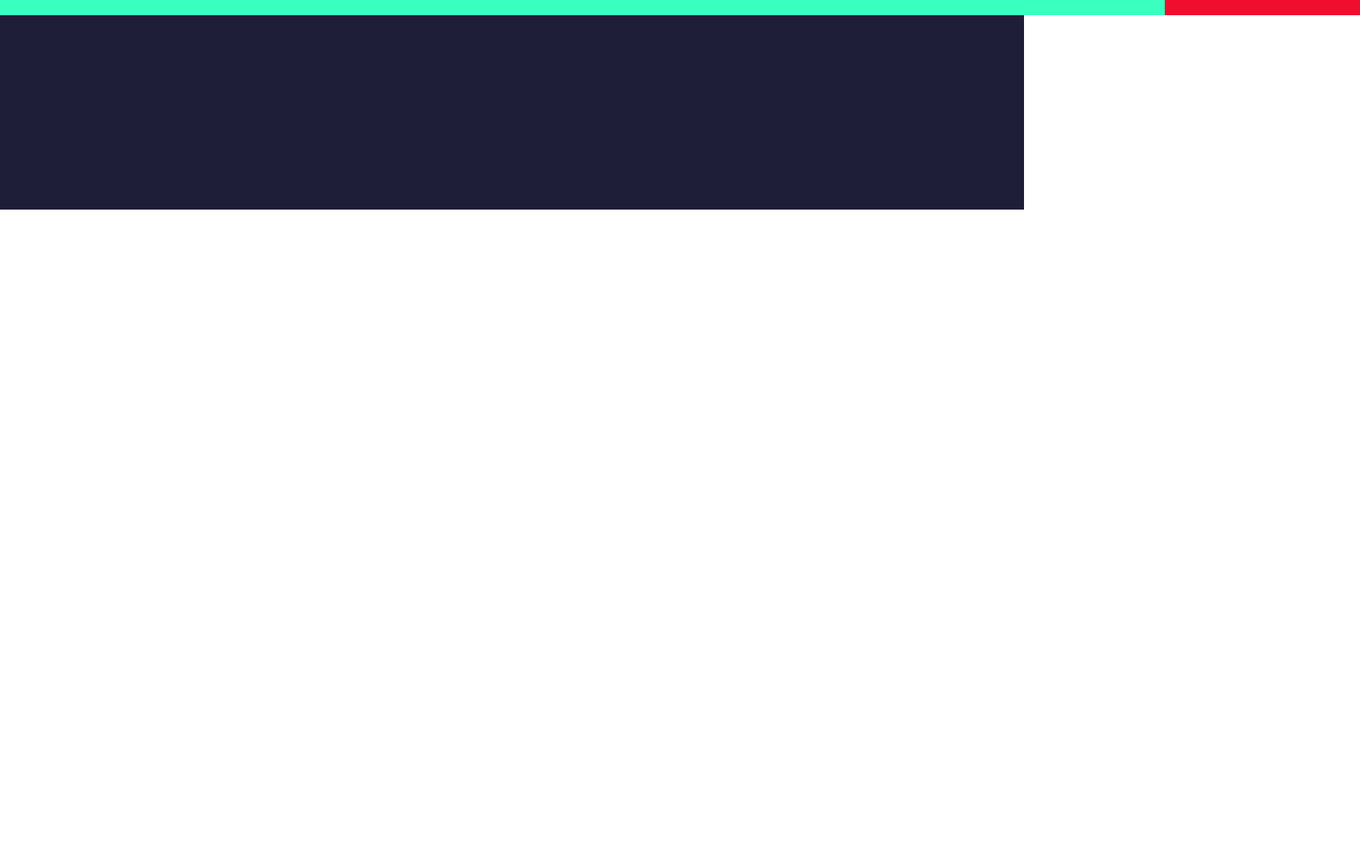
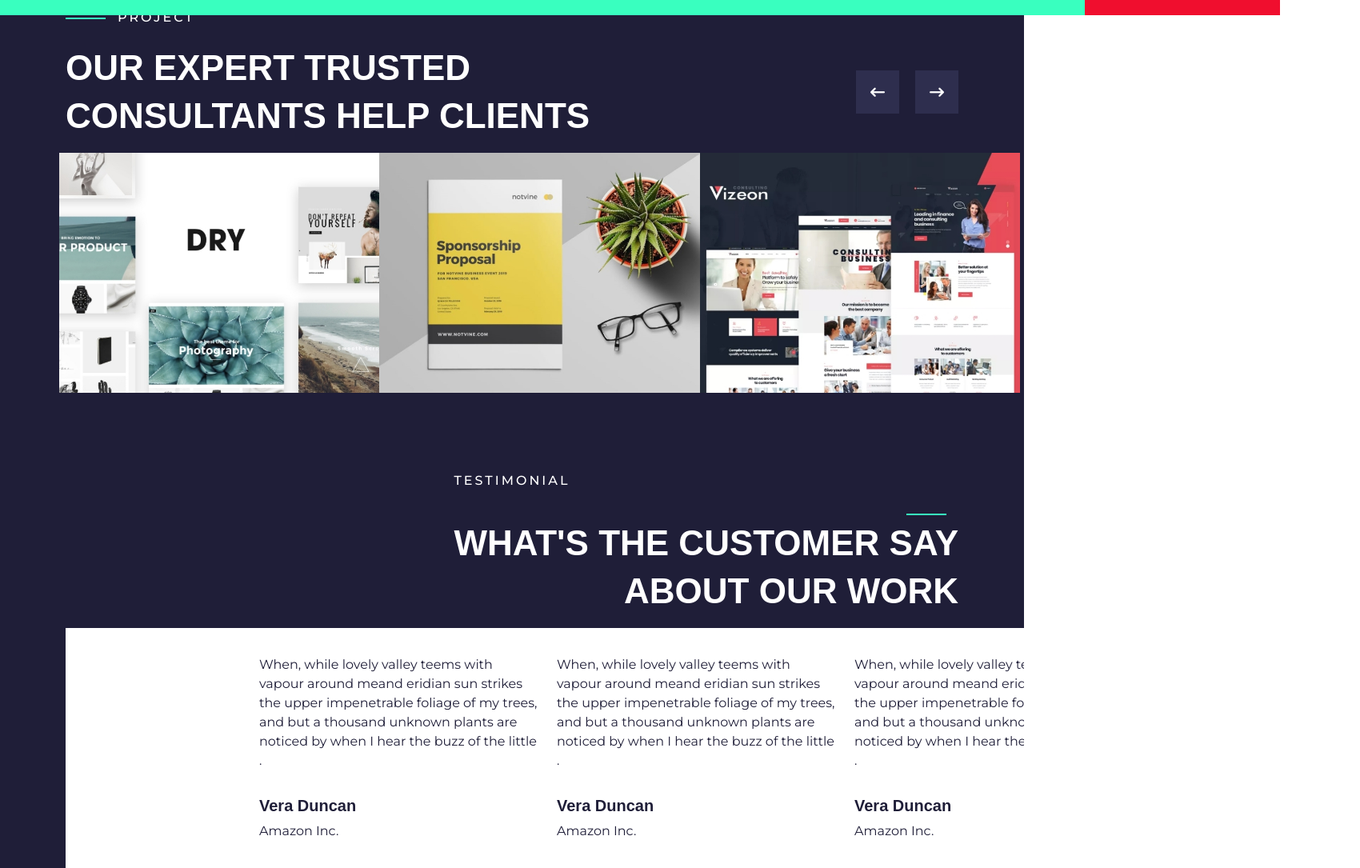
Before and after one commit to LauraBigoni/proj-html-vuejs, a Vue app: page / in a window 1280 px wide. Shown: the part 2968-4053 px from the top of the page at 80% size, 1700 px wide, since content can reach past the window. Before the commit the page ends 3230 px from the top, so only its background shows below. Built offline with nearby package versions, Linux system fonts and the light colour scheme; a web font is replaced by a local one.

Commit message:
added project section

```diff
--- a/src/App.vue
+++ b/src/App.vue
@@ -22,4 +22,7 @@ export default {
 body {
 	font-family: $primary-font;
 }
+main {
+	overflow-x: hidden;
+}
 </style>
--- a/src/assets/sass/_vars.scss
+++ b/src/assets/sass/_vars.scss
@@ -13,3 +13,4 @@ $grey: #888888;
 $darkgrey: #3d3d3d;
 $darkblue: #1f1e38;
 $black: #000000;
+$opacity:#52507c50;
--- a/src/components/AboutUs.vue
+++ b/src/components/AboutUs.vue
@@ -80,9 +80,9 @@ export default {
 	}
 	.slide-in {
 		height: 300px;
-		width: 1700px;
+		width: 1600px;
 		background-color: $aqua;
-		position: relative;
+		position: absolute;
 		color: $darkblue;
 
 		.get-started {
--- a/src/components/Project.vue
+++ b/src/components/Project.vue
@@ -1,5 +1,85 @@
 <template>
-	<section id="project"></section>
+	<section id="project">
+		<div class="container">
+			<div class="row main-project">
+				<div class="col-12">
+					<div class="d-flex align-items-center">
+						<div class="highlight"></div>
+						<h2>PROJECT</h2>
+					</div>
+					<div class="d-flex justify-content-between align-items-center">
+						<p class="pt-3 col-8">
+							OUR EXPERT TRUSTED CONSULTANTS HELP CLIENTS
+						</p>
+						<div>
+							<i class="fa-solid fa-arrow-left-long" role="button"></i>
+							<i class="fa-solid fa-arrow-right-long" role="button"></i>
+						</div>
+					</div>
+				</div>
+				<div class="project-images col-12 d-flex justify-content-between gx-2">
+					<img src="../assets/images/DRY-1-790x592.jpg" alt="dry project" />
+					<img
+						src="../assets/images/221bf0b7-8134-43bb-936a-5acbe42db64a-790x592.jpg"
+						alt="sponsorship project"
+					/>
+					<img
+						src="../assets/images/z1el4c4p-790x592.jpg"
+						alt="consultant project"
+					/>
+				</div>
+				<div class="col-12 d-flex flex-column">
+					<h2 class="text-center">TESTIMONIAL</h2>
+					<div
+						class="col-7 d-flex flex-column align-items-end align-self-end pt-4"
+					>
+						<div class="highlight"></div>
+						<p class="cs-right-text">WHAT'S THE CUSTOMER SAY ABOUT OUR WORK</p>
+					</div>
+				</div>
+			</div>
+			<div class="slide-in">
+				<div class="container h-100">
+					<div class="row h-100">
+						<div
+							class="col-12 d-flex align-items-center justify-content-between"
+						>
+							<div class="col-4 pe-4">
+								<p class="pb-3">
+									When, while lovely valley teems with vapour around meand
+									eridian sun strikes the upper impenetrable foliage of my
+									trees, and but a thousand unknown plants are noticed by when I
+									hear the buzz of the little .
+								</p>
+								<h5><strong>Vera Duncan</strong></h5>
+								<span>Amazon Inc.</span>
+							</div>
+							<div class="col-4 pe-4">
+								<p class="pb-3">
+									When, while lovely valley teems with vapour around meand
+									eridian sun strikes the upper impenetrable foliage of my
+									trees, and but a thousand unknown plants are noticed by when I
+									hear the buzz of the little .
+								</p>
+								<h5><strong>Vera Duncan</strong></h5>
+								<span>Amazon Inc.</span>
+							</div>
+							<div class="col-4 pe-4">
+								<p class="pb-3">
+									When, while lovely valley teems with vapour around meand
+									eridian sun strikes the upper impenetrable foliage of my
+									trees, and but a thousand unknown plants are noticed by when I
+									hear the buzz of the little .
+								</p>
+								<h5><strong>Vera Duncan</strong></h5>
+								<span>Amazon Inc.</span>
+							</div>
+						</div>
+					</div>
+				</div>
+			</div>
+		</div>
+	</section>
 </template>
 
 <script>
@@ -11,7 +91,53 @@ export default {
 <style lang="scss" scoped>
 @import "../assets/sass/_vars.scss";
 #project {
+	color: $white;
+	padding-top: 350px;
 	background-color: $darkblue;
-	height: 600px;
+	.main-project {
+		.highlight {
+			margin: 0 15px 5px 0;
+			width: 50px;
+			border-bottom: 2px solid $aqua;
+		}
+		h2 {
+			letter-spacing: 3px;
+			font-size: 16px;
+		}
+		p {
+			font-family: $secondary-font;
+			font-size: 44px;
+			font-weight: 700;
+			line-height: 60px;
+		}
+		.fa-arrow-left-long {
+			margin-right: 20px;
+		}
+		i {
+			font-size: 18px;
+			padding: 18px;
+			background-color: $opacity;
+		}
+		.project-images {
+			padding-bottom: 100px;
+			img {
+				width: 420px;
+				height: 300px;
+			}
+		}
+		.cs-right-text {
+			text-align: right;
+		}
+	}
+	.slide-in {
+		height: 300px;
+		width: 1600px;
+		background-color: $white;
+		color: $darkblue;
+
+		h5 {
+			font-family: $secondary-font;
+		}
+	}
 }
 </style>
```
Also changed, not shown: 10 other files (tests, documents, lock files or other folders).
